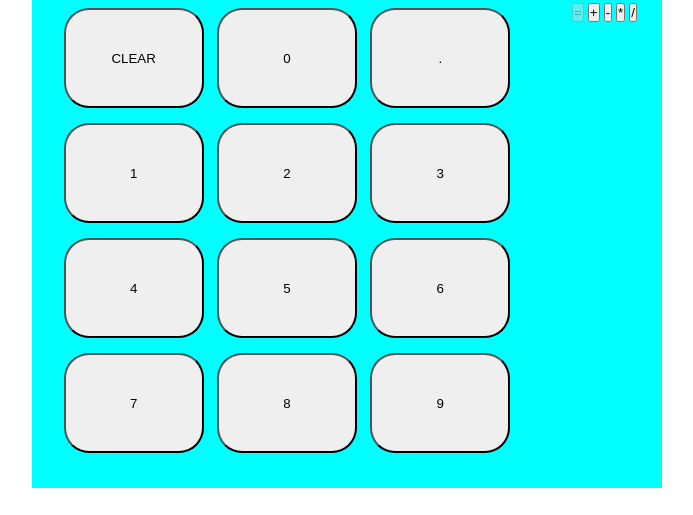
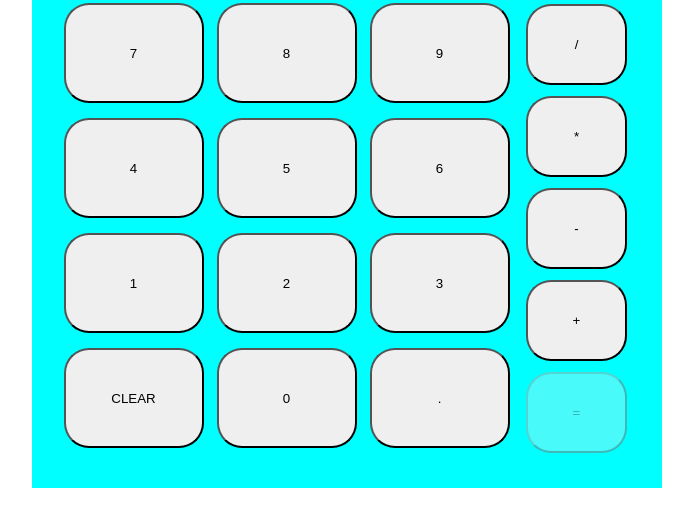
Before and after one commit to HugoTurtle/calculator-v2.0, a plain HTML site: page index.html in a window 1280 px wide. Shown: the part 285-800 px from the top of the page, without its empty margins (293-986 px from the left). Drawn offline with Linux system fonts and the light colour scheme.

Commit message:
Fit all of the right side buttons evenly
- Reversed placement of both left side buttons and right side buttons

```diff
--- a/styles.css
+++ b/styles.css
@@ -35,7 +35,7 @@ body {
 }
 #button-container #left {
     display: flex;
-    flex-wrap: wrap;
+    flex-flow: wrap-reverse;
     justify-content: space-around;
     height: 450px;
     width: 450px;
@@ -47,3 +47,17 @@ body {
     max-height: 100px;
     border-radius: 25px;
 }
+#button-container #right {
+    display: flex;
+    flex-wrap: wrap;
+    flex-direction: column-reverse;
+    justify-content: space-around;
+    height: 450px;
+    gap: 10px;
+    padding: 10px;
+}
+#button-container #right button {
+    min-width: 101px;
+    min-height: 81px;
+    border-radius: 25px;
+}
```
